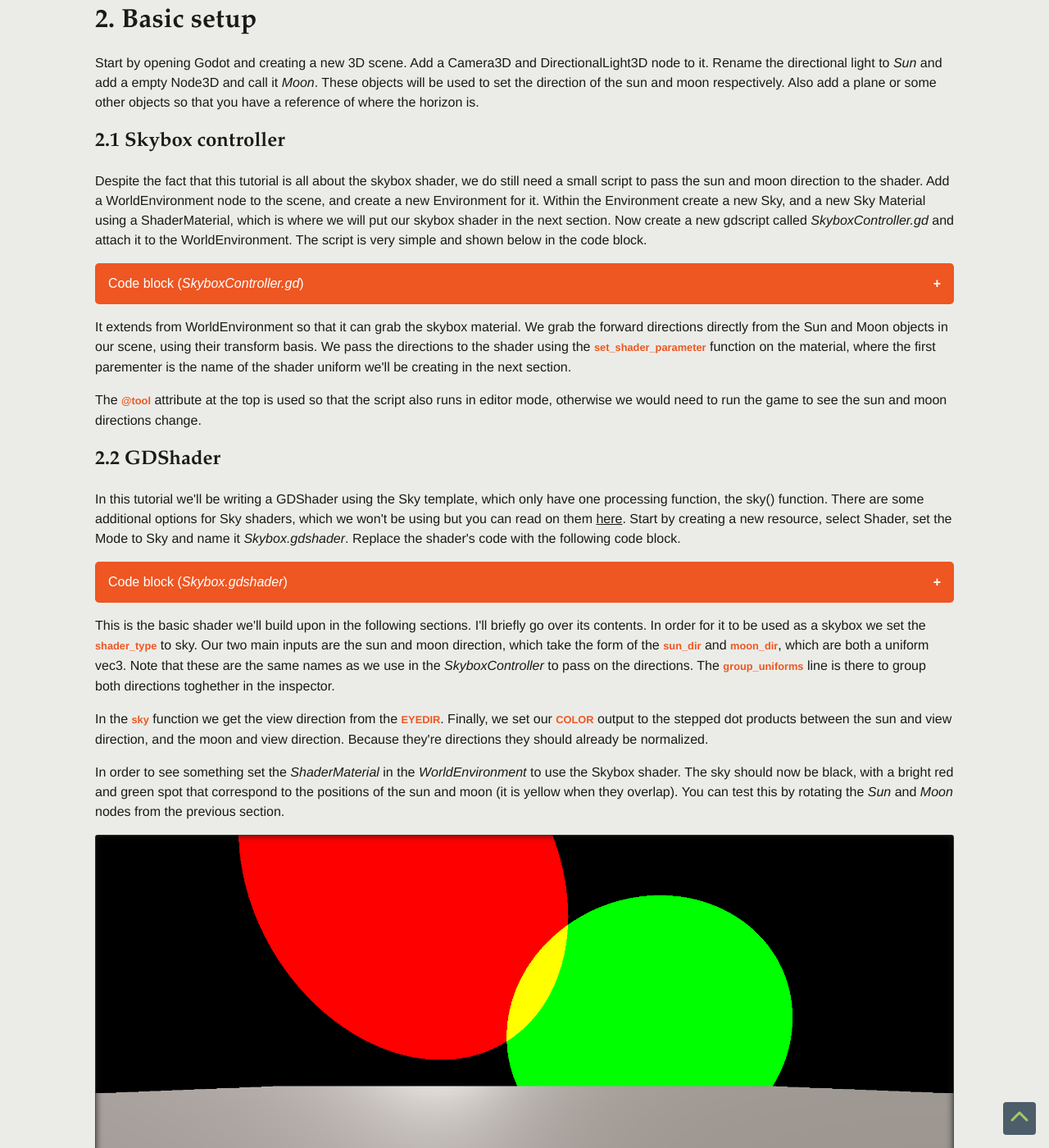
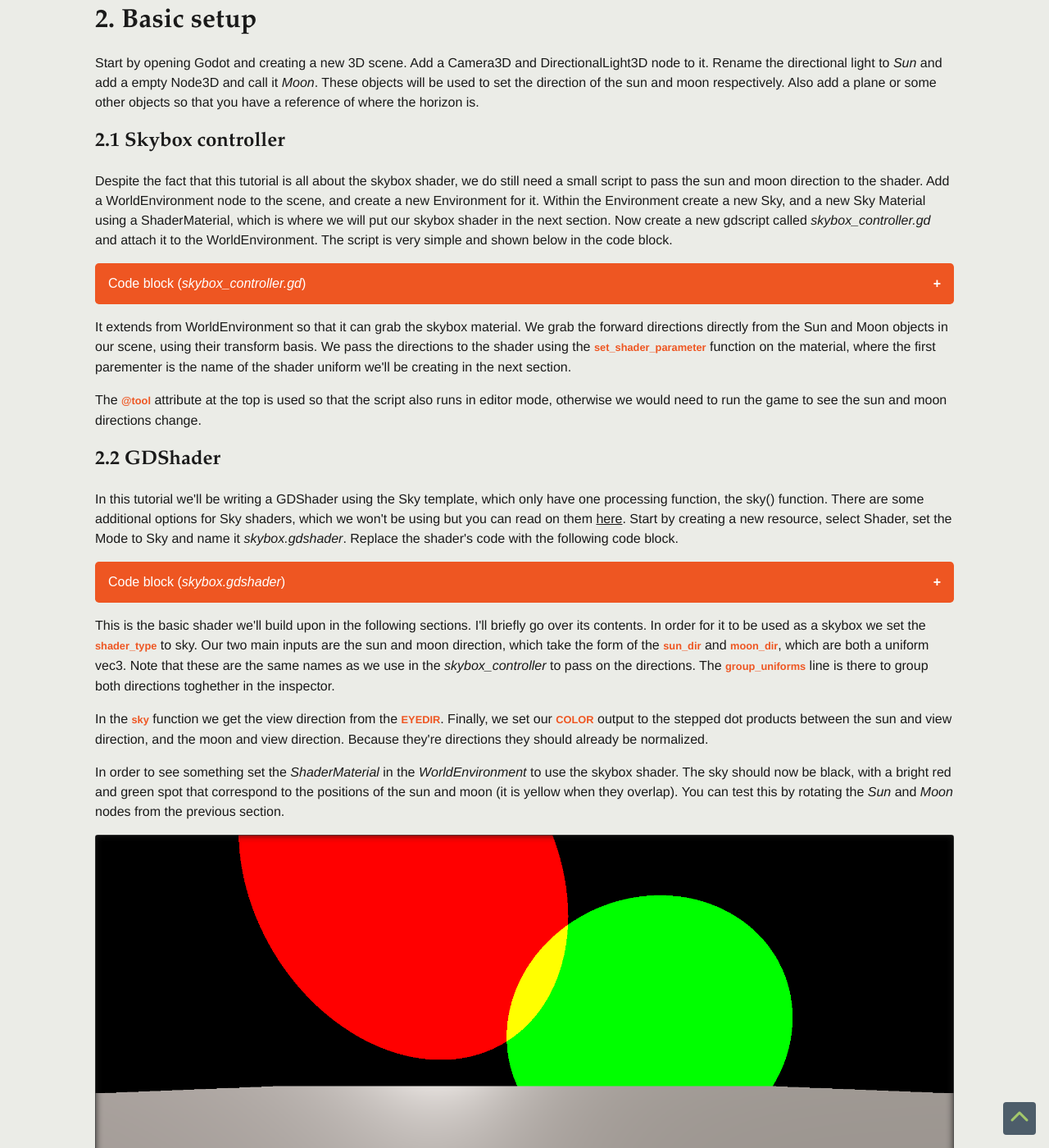
Before and after one commit to Radagasd/Radagasd.github.io, a Jekyll site: the page built from _posts/Tutorials/2024-11-01-skybox-tutorial-godot.html, in a window 1280 px wide and 1400 px high, scrolled down 2916 px. Shown: the whole window at 82% size. Built offline with Jekyll 4.4.1, drawn with Linux system fonts in a browser that asks for light colours; nearby versions of some CDN libraries; formulas are drawn with MathJax 3; comment, search, counter and statistics services are not loaded; some of the changed text lies outside the part shown.

Commit message:
Filename snake_case

```diff
--- a/_posts/Tutorials/2024-11-01-skybox-tutorial-godot.html
+++ b/_posts/Tutorials/2024-11-01-skybox-tutorial-godot.html
@@ -95,9 +95,9 @@ image: /assets/posts/tutorials/skybox-tutorial-godot/Skybox_TheStars_Constellati
 
 <h3 id="skybox-controller">2.1 Skybox controller</h3>
 
-<p>Despite the fact that this tutorial is all about the skybox shader, we do still need a small script to pass the sun and moon direction to the shader. Add a WorldEnvironment node to the scene, and create a new Environment for it. Within the Environment create a new Sky, and a new Sky Material using a ShaderMaterial, which is where we will put our skybox shader in the next section. Now create a new gdscript called <em>SkyboxController.gd</em> and attach it to the WorldEnvironment. The script is very simple and shown below in the code block.</p>
+<p>Despite the fact that this tutorial is all about the skybox shader, we do still need a small script to pass the sun and moon direction to the shader. Add a WorldEnvironment node to the scene, and create a new Environment for it. Within the Environment create a new Sky, and a new Sky Material using a ShaderMaterial, which is where we will put our skybox shader in the next section. Now create a new gdscript called <em>skybox_controller.gd</em> and attach it to the WorldEnvironment. The script is very simple and shown below in the code block.</p>
 
-<button class="collapsible round">Code block (<em>SkyboxController.gd</em>)</button>
+<button class="collapsible round">Code block (<em>skybox_controller.gd</em>)</button>
 <div class="collapsible__content round code">
     <pre class="line-numbers" style="margin:0;"><code class="language-gdscript">@tool # Make it run in editor (might need to close and reopen scene to work)
 extends WorldEnvironment # We're modifying the sky material that is on a WorldEnvironment, so extend from there.
@@ -116,9 +116,9 @@ func _process(delta: float) -> void:
 
 <h3 id="gdshader">2.2 GDShader</h3>
 
-<p> In this tutorial we'll be writing a GDShader using the Sky template, which only have one processing function, the sky() function. There are some additional options for Sky shaders, which we won't be using but you can read on them <a href="https://docs.godotengine.org/en/stable/tutorials/shaders/shader_reference/sky_shader.html">here</a>. Start by creating a new resource, select Shader, set the Mode to Sky and name it <em>Skybox.gdshader</em>. Replace the shader's code with the following code block.</p>
+<p> In this tutorial we'll be writing a GDShader using the Sky template, which only have one processing function, the sky() function. There are some additional options for Sky shaders, which we won't be using but you can read on them <a href="https://docs.godotengine.org/en/stable/tutorials/shaders/shader_reference/sky_shader.html">here</a>. Start by creating a new resource, select Shader, set the Mode to Sky and name it <em>skybox.gdshader</em>. Replace the shader's code with the following code block.</p>
 
-<button class="collapsible round">Code block (<em>Skybox.gdshader</em>)</button>
+<button class="collapsible round">Code block (<em>skybox.gdshader</em>)</button>
 <div class="collapsible__content round code">
     <pre class="line-numbers" style="margin:0;"><code class="language-glsl">shader_type sky;
 
@@ -134,10 +134,10 @@ void sky() {
 }</code></pre>
 </div>
 
-<p>This is the basic shader we'll build upon in the following sections. I'll briefly go over its contents. In order for it to be used as a skybox we set the <cn>shader_type</cn> to sky. Our two main inputs are the sun and moon direction, which take the form of the <cn>sun_dir</cn> and <cn>moon_dir</cn>, which are both a uniform vec3. Note that these are the same names as we use in the <em>SkyboxController</em> to pass on the directions. The <cn>group_uniforms</cn> line is there to group both directions toghether in the inspector.</p>
+<p>This is the basic shader we'll build upon in the following sections. I'll briefly go over its contents. In order for it to be used as a skybox we set the <cn>shader_type</cn> to sky. Our two main inputs are the sun and moon direction, which take the form of the <cn>sun_dir</cn> and <cn>moon_dir</cn>, which are both a uniform vec3. Note that these are the same names as we use in the <em>skybox_controller</em> to pass on the directions. The <cn>group_uniforms</cn> line is there to group both directions toghether in the inspector.</p>
 
 <p>In the <cn>sky</cn> function we get the view direction from the <cn>EYEDIR</cn>. Finally, we set our <cn>COLOR</cn> output to the stepped dot products between the sun and view direction, and the moon and view direction. Because they're directions they should already be normalized.</p>
-<p>In order to see something set the <em>ShaderMaterial</em> in the <em>WorldEnvironment</em> to use the Skybox shader. The sky should now be black, with a bright red and green spot that correspond to the positions of the sun and moon (it is yellow when they overlap). You can test this by rotating the <em>Sun</em> and <em>Moon</em> nodes from the previous section.</p>
+<p>In order to see something set the <em>ShaderMaterial</em> in the <em>WorldEnvironment</em> to use the skybox shader. The sky should now be black, with a bright red and green spot that correspond to the positions of the sun and moon (it is yellow when they overlap). You can test this by rotating the <em>Sun</em> and <em>Moon</em> nodes from the previous section.</p>
 
 <div class="container image__container round" style="width:100%">
     <img src="/assets/posts/tutorials/skybox-tutorial-godot/Skybox_SunMoonDir.png" alt="Depiction of the skybox, showing the sun and moon directions as a red and green circle respectively. The grey at the bottom is a basic Godot plane and not part of the skybox." class="image__caption image__modal">
@@ -209,7 +209,7 @@ vec3 output = sky_output;
 <p>I've used the following small gradient texture as my sunZenith gradient, where if the sun is directly below us it is nearly black and transitions to a brighter blue as the sun rises. You can download it, by right-clicking and save image, and set it as your texture or create one that better suits your needs. Know that you can easily create these gradient textures <a href="https://docs.godotengine.org/en/stable/classes/class_gradienttexture1d.html">within Godot</a> itself, which makes it much easier to play with them.</p>
 
 <div class="container image__container round" style="width:100%">
-    <img src="/assets/posts/tutorials/skybox-tutorial-part-1/SunZenith_Gradient.png" alt="Gradient texture representing the main colour of the sky." class="image__caption image__modal">
+    <img src="/assets/posts/tutorials/skybox-tutorial-godot/sun_zenith_gradient.png" alt="Gradient texture representing the main colour of the sky." class="image__caption image__modal">
 </div>
 
 <div class="note__base round">
@@ -236,7 +236,7 @@ vec3 sky_output = sun_zenith_color + vz_mask * view_zenith_color;
 <p>For the gradient texture I've used the following, where you should note that near the middle the texture becomes orange before transitioning towards a pale blue. This represents the colour of the horizon during a sunset or sunrise. You can once again download it and use it as your gradient.</p>
 
 <div class="container image__container round" style="width:100%">
-    <img src="/assets/posts/tutorials/skybox-tutorial-part-1/ViewZenith_Gradient.png" alt="Gradient texture representing the haze colour near the horizon." class="image__caption image__modal">
+    <img src="/assets/posts/tutorials/skybox-tutorial-godot/view_zenith_gradient.png" alt="Gradient texture representing the haze colour near the horizon." class="image__caption image__modal">
 </div>
 
 <p></p>
@@ -263,7 +263,7 @@ vec3 sky_output = sun_zenith_color + vz_mask * view_zenith_color + sv_mask * sun
 <p>For the gradient texture I've used the following, where most of the action occurs at the centre during sunrise/sunset. You can once again either download this texture or create one that suits your needs.</p>
 
 <div class="container image__container round" style="width:100%">
-    <img src="/assets/posts/tutorials/skybox-tutorial-part-1/SunView_Gradient.png" alt="Gradient texture representing the colour around the sun." class="image__caption image__modal">
+    <img src="/assets/posts/tutorials/skybox-tutorial-godot/sun_view_gradient.png" alt="Gradient texture representing the colour around the sun." class="image__caption image__modal">
 </div>
 
 <p></p>
@@ -283,9 +283,9 @@ vec3 sky_output = sun_zenith_color + vz_mask * view_zenith_color + sv_mask * sun
     return step(step_radius, sun_view_dot);
 }</code></pre></div>
 
-<p>We'll control the sun's radius with a float uniform set between 0 and 1, and we'll add color uniform to set the sun's color (you could update the SkyboxController to pass the directional light's color). Add or replace the following lines.</p>
+<p>We'll control the sun's radius with a float uniform set between 0 and 1, and we'll add color uniform to set the sun's color (you could update the skybox_controller to pass the directional light's color). Add or replace the following lines.</p>
 
-<button class="collapsible round">Code block (<em>Skybox.gdshader</em>)</button>
+<button class="collapsible round">Code block (<em>skybox.gdshader</em>)</button>
 <div class="collapsible__content round code">
     <pre class="line-numbers" data-line="1-3, 8-10, 12" style="margin:0;"><code class="language-glsl">group_uniforms Sun;
 uniform float sun_radius : hint_range(0, 1) = 0.05;
@@ -406,7 +406,7 @@ void sky(){
 <p>For a stylised look a textureless moon might suffice, but more often than not you do want some texture for it. You could create your own, but we're going to use the publicly available color map from NASA's <a href="https://svs.gsfc.nasa.gov/cgi-bin/details.cgi?aid=4720" target="_blank"><em>Scientific Visualization Studio</em></a>. NASA provides it as an equirectangular texture, which is great for compression but really annoying to deal with when deciding mipmap level. Instead I've generated a cubemap from it, which you can download below. </p>
 
 <div class="container image__container round" style="width:100%">
-    <img src="/assets/posts/tutorials/skybox-tutorial-godot/MoonColorCubemap.jpg" alt="Color cubemap of the moon, created from NASA's Scientific Visualization Studio data." class="image__caption image__modal">
+    <img src="/assets/posts/tutorials/skybox-tutorial-godot/moon_color_cubemap.jpg" alt="Color cubemap of the moon, created from NASA's Scientific Visualization Studio data." class="image__caption image__modal">
 </div>
 
 <div class="note__base round"><p>You can generate this 6x1 row cubemap from the equirectangular texture using the <a href="https://github.com/indus/kubi">Kubi python package</a>, or using this <a href="https://jaxry.github.io/panorama-to-cubemap/">panorama to cubemap website</a> (though you have to stitch the 6 sides toghether yourself in some photo editor like Gimp). I've generated the cubemaps in this tutorial using the python package.</p></div>
@@ -432,9 +432,9 @@ vec3 moon_output = moon_mask * moon_ndotl * exp2(moon_exposure) * moon_texture;<
     <img src="/assets/posts/tutorials/skybox-tutorial-godot/Skybox_TheMoon_Texture_01.png" alt="The moon with the color map applied." class="image__caption image__modal">
 </div>
 
-<p>Okay, we have the moon texture, so this section is done right? Well... if you change the moon's direction you'll notice that the texture changes, which is not how the real moon behaves (we only see one side). The texture changes because our normal is in world-space, meaning that it changes with the moon's rotation in the sky. What we want is the normal in the moon's local space, object-space. In order to get that we need a space transformation matrix. We'll construct it in our gdscript, <em>SkyboxController.gd</em>, from section <a href="#skybox-controller">2.1</a>. The 3 basis vectors, forward, right, and up, form the object-to-world matrix. In order to get the world-to-object matrix we simply invert it. Add the highlighted line to the <em>SkyboxController.gd</em> script, where we set shader matrix called <cn>moon_world_to_object</cn>.</p>
+<p>Okay, we have the moon texture, so this section is done right? Well... if you change the moon's direction you'll notice that the texture changes, which is not how the real moon behaves (we only see one side). The texture changes because our normal is in world-space, meaning that it changes with the moon's rotation in the sky. What we want is the normal in the moon's local space, object-space. In order to get that we need a space transformation matrix. We'll construct it in our gdscript, <em>skybox_controller.gd</em>, from section <a href="#skybox-controller">2.1</a>. The 3 basis vectors, forward, right, and up, form the object-to-world matrix. In order to get the world-to-object matrix we simply invert it. Add the highlighted line to the <em>skybox_controller.gd</em> script, where we set shader matrix called <cn>moon_world_to_object</cn>.</p>
 
-<button class="collapsible round">Code block (<em>SkyboxController.gd</em>)</button>
+<button class="collapsible round">Code block (<em>skybox_controller.gd</em>)</button>
 <div class="collapsible__content round code"><pre class="line-numbers" style="margin:0;" data-line="3-4,7"><code class="language-gdscript">func _process(delta: float) -> void:
     var sun_dir = $"../Sun".get_global_transform().basis.z; # This is our forward direction pointing towards the sun
     var moon_basis = $"../Moon".get_global_transform().basis;
@@ -481,12 +481,12 @@ vec3 get_moon_texture(vec3 dir)
 <p>The texture we'll be using again comes from NASA's <em>Scientific Visualization Studio</em>, and can be found <a href="https://svs.gsfc.nasa.gov/4851" target="_blank">here</a>. It is the star map at the top of the page, where I've converted the it to a 1024 cubemap (a higher resolution would be better but is too big for my git to handle). In the import settings again set it to Cubemap, enable mipmapping and set layout to 6x1.</p>
 
 <div class="container image__container round" style="width:100%">
-    <img src="/assets/posts/tutorials/skybox-tutorial-godot/StarColorCubemap.png" alt="The star cubemap, derived from NASA's photos." class="image__caption image__modal">
+    <img src="/assets/posts/tutorials/skybox-tutorial-godot/star_color_cubemap.png" alt="The star cubemap, derived from NASA's photos." class="image__caption image__modal">
 </div>
 
 <p>Let's start by simply displaying the star map, by sampling it using the view direction. Add the texture uniform and sample it in the <cn>sky</cn> function. And don't forget to set the texture on the material.</p>
 
-<button class="collapsible round">Code block (<em>Skybox.gdshader</em>)</button>
+<button class="collapsible round">Code block (<em>skybox.gdshader</em>)</button>
 <div class="collapsible__content round code"><pre class="line-numbers" data-line="" style="margin:0;"><code class="language-glsl">group_uniforms Stars;
 uniform samplerCube star_cubemap : source_color;
 
@@ -516,7 +516,7 @@ star_output *= star_mask;</code></pre></div>
 
 <p>Let's also add an exposure and power value for the star map, so that we have more control over the absolute and relative brightness of the stars. Add 2 new uniforms, and take <cn>star_output</cn> to the power and multiply it by the exposure. The power basically makes fainter stars even fainter, as we're multiplying values smaller than 1 with themselves. The <cn>abs</cn> is only there to prevent an error message from Unity, as it can't handle powers of negative numbers.</p>
 
-<button class="collapsible round">Code block (<em>Skybox.gdshader</em>)</button>
+<button class="collapsible round">Code block (<em>skybox.gdshader</em>)</button>
 <div class="collapsible__content round code"><pre class="line-numbers" data-line="3-4, 9-10" style="margin:0;"><code class="language-glsl">group_uniforms Stars;
 uniform samplerCube star_cubemap : source_color;
 uniform float star_exposure : hint_range(-16, 16) = 0;
@@ -547,7 +547,7 @@ star_output *= star_mask * exp2(star_exposure) * star_strength;</code></pre></di
 
 <p>In order to do these rotations we need a new function that can rotate a direction, given a rotation axis and rotation amount. I won't go over the mathetmatical details of this function, instead we'll be using this <cn>rotation3d</cn> function from <a href="https://github.com/dmnsgn/glsl-rotate" target="_blank">here</a>. Add this function above the <cn>sky</cn> function.</p>
 
-<button class="collapsible round">Code block (<em>Skybox.gdshader</em>)</button>
+<button class="collapsible round">Code block (<em>skybox.gdshader</em>)</button>
 <div class="collapsible__content round code"><pre class="line-numbers" data-line="" style="margin:0;"><code class="language-glsl">// Construct a rotation matrix that rotates around a particular axis by angle
 // Adapted from: https://github.com/dmnsgn/glsl-rotate
 mat3 rotation3d(vec3 axis, float angle) {
@@ -565,7 +565,7 @@ mat3 rotation3d(vec3 axis, float angle) {
 
 <p>Let's encapsulate the rotations we're going to do in a new function called <cn>get_star_uvw</cn>. This function will take the view direction, a latitude and local sidereal time as input. We tilt the star map with respect to the world x-axis and spin it around the y-axis. The rest of this function is simply converting the latitude and time to radians and multiplying the rotation matrices in the correct order. Note that we tilt around the negative x-axis, that's just so that the game's z-axis corresponds to the north for.</p>
 
-<button class="collapsible round">Code block (<em>Skybox.gdshader</em>)</button>
+<button class="collapsible round">Code block (<em>skybox.gdshader</em>)</button>
 <div class="collapsible__content round code"><pre class="line-numbers" data-line="" style="margin:0;"><code class="language-glsl">// Rotate the view direction, tilt with latitude, spin with time
 vec3 get_star_uvw(vec3 view_dir, float latitude, float local_sidereal_time)
 {
@@ -587,7 +587,7 @@ vec3 get_star_uvw(vec3 view_dir, float latitude, float local_sidereal_time)
 
 <p>Now we just need to use the <cn>star_uvw</cn> instead of <cn>view_dir</cn> when sampling the star cubemap. However, we do need some input for the latitude and time. So let's add two new uniforms, the latitude in degrees between -90° (south pole) and 90° (north pole) and the speed with which the stars rotate (given in days per second). For the time itself we can use the built-in variable <cn>TIME</cn>, where we take the modulus to keep the time between 0 and 1. Add or change the highlighted lines.</p>
 
-<button class="collapsible round">Code block (<em>Skybox.gdshader</em>)</button>
+<button class="collapsible round">Code block (<em>skybox.gdshader</em>)</button>
 <div class="collapsible__content round code"><pre class="line-numbers" data-line="1-2,6-7" style="margin:0;"><code class="language-glsl">uniform float star_latitude : hint_range(-90, 90) = 0;
 uniform float star_speed = 0.001;
 
@@ -612,12 +612,12 @@ void sky() {
 <p>The star map is technically finished, however, when looking for a star map I found that NASA also has a constellation map and it might be fun to add it to our sky. It is also really easy to add with what we already have. Download the constellation cubemap from the picture below or generate it from <a href="https://svs.gsfc.nasa.gov/4851" target="_blank">NASA's equirectangular texture</a>, it is the "Constellation figures in celestial coordinates.". Don't forget to set the import settings Cubemap.</p>
 
 <div class="container image__container round" style="width:100%">
-    <img src="/assets/posts/tutorials/skybox-tutorial-godot/StarConstellationsCubemap.jpg" alt="The constellation cubemap generated from NASA's Scientific Visualization Studio image." class="image__caption image__modal">
+    <img src="/assets/posts/tutorials/skybox-tutorial-godot/star_constellation_cubemap.jpg" alt="The constellation cubemap generated from NASA's Scientific Visualization Studio image." class="image__caption image__modal">
 </div>
 
 <p>Now add the cubemap uniform, as well as a colour for the constellation lines. We can reuse the <cn>star_uvw</cn>, so sample the texture and multiply it by the <cn>_ConstellationColor</cn>. Again we need to mask the sun and moon, as well as multiply it by the <cn>star_strength</cn>. Finally, add the result to the final <cn>output</cn>. Add or change the highlighted lines.</p>
 
-<button class="collapsible round">Code block (<em>Skybox.gdshader</em>)</button>
+<button class="collapsible round">Code block (<em>skybox.gdshader</em>)</button>
 <div class="collapsible__content round code"><pre class="line-numbers" data-line="1-2, 5-9" style="margin:0;"><code class="language-glsl">uniform samplerCube star_constellation_cubemap : source_color;
 uniform vec3 star_constellation_color : source_color = vec3(0.0, 0.3, 0.6);
 
```
Also changed, not shown: assets/posts/tutorials/skybox-tutorial-godot/moon_color_cubemap.jpg (renamed from assets/posts/tutorials/skybox-tutorial-godot/MoonColorCubemap.jpg), assets/posts/tutorials/skybox-tutorial-godot/star_constellation_cubemap.jpg (renamed from assets/posts/tutorials/skybox-tutorial-godot/StarConstellationsCubemap.jpg), assets/posts/tutorials/skybox-tutorial-godot/sun_view_gradient.png (added), assets/posts/tutorials/skybox-tutorial-godot/sun_zenith_gradient.png (added), assets/posts/tutorials/skybox-tutorial-godot/view_zenith_gradient.png (added), 1 other file.
